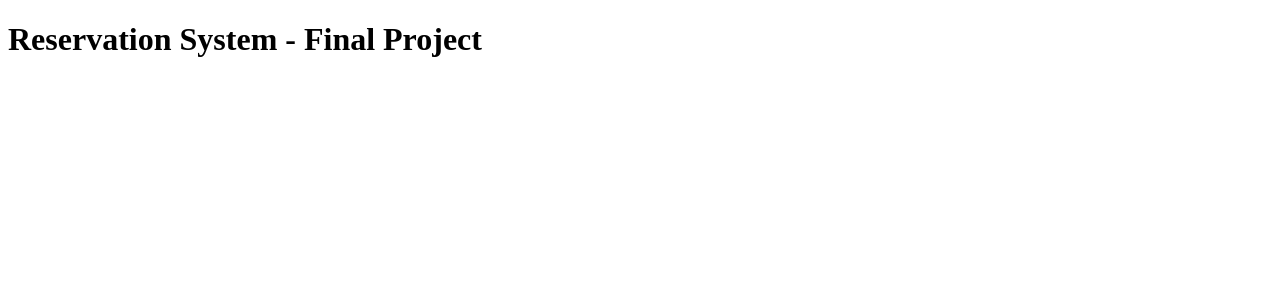
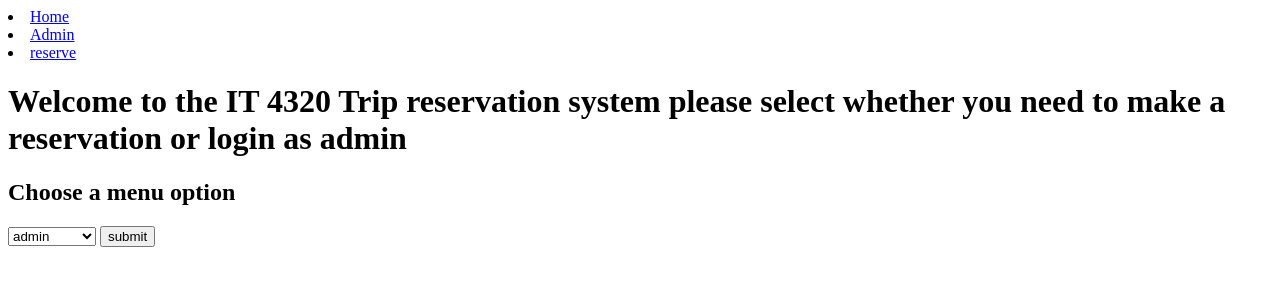
Before and after one commit to Lzobz/Final_Project_4320, a Python web app: template templates/index.html in a window 1280 px wide. Shown: the top 300 px of the page. Run offline with Jinja, Linux system fonts and the light colour scheme; the template is opened without the code that fills it, so the values that code supplies are empty.

Commit message:
added html files

```diff
--- a/templates/index.html
+++ b/templates/index.html
@@ -3,10 +3,20 @@
 <head>
     <meta charset="UTF-8">
     <meta name="viewport" content="width=device-width, initial-scale=1.0">
-    <title>Stock Search</title>
+    <title>IT 4320 Trip Reservation System</title>
 </head>
 <body>
-    <h1>Reservation System - Final Project</h1>
-
+    <li><a href="index.html">Home</a></li>
+    <li><a href="admin-login.html">Admin</a></li>
+    <li><a href="reserve.html">reserve</a></li>
+    <h1>Welcome to the IT 4320 Trip reservation system please select whether you need to make a reservation or login as admin </h1>
+    <h2>Choose a menu option</h2>
+    <form action="/" method="post">
+        <select id="menu" name="menu">
+            <option value="admin.html">admin</option>
+            <option value="resere.html">reservation</option>
+        </select>
+        <button type="submit">submit</button>
+    </form>
 </body>
 </html>
```
